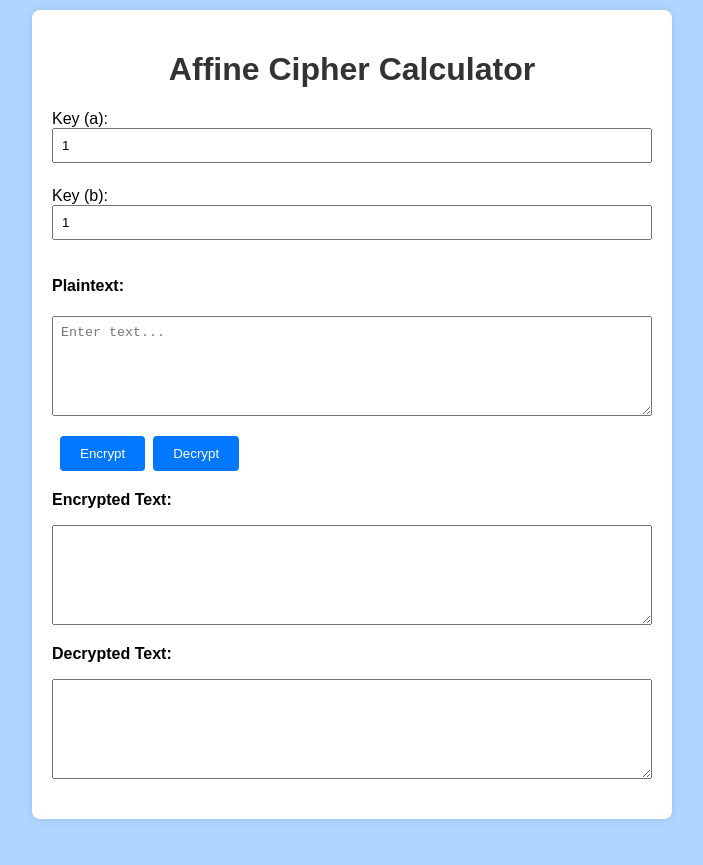
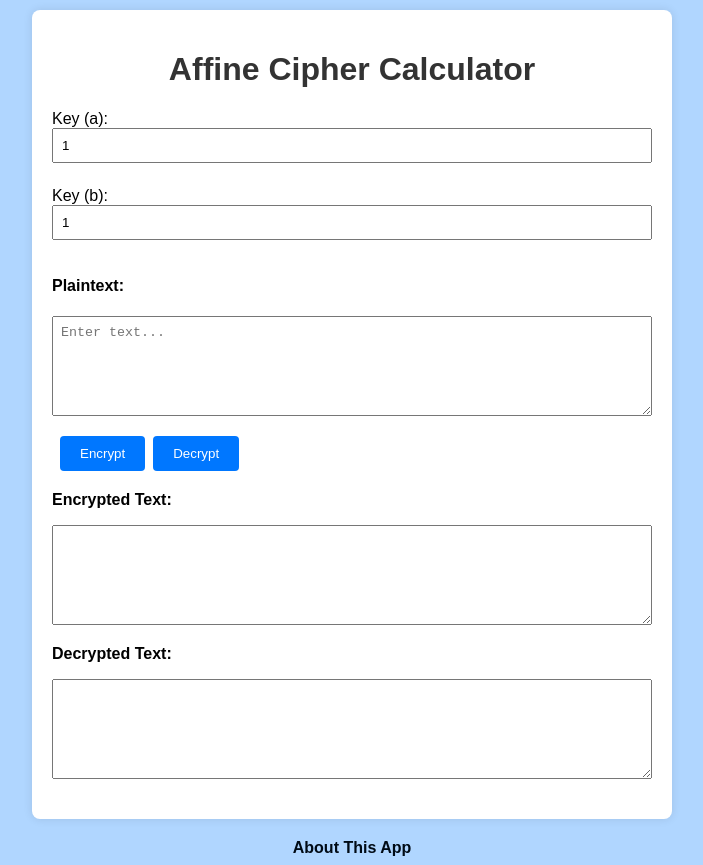
Before and after one commit to aditakbars/affine-cipher-calculator, a React (Create React App) app: page / in a window 1280 px wide. Shown: the whole page, without its empty margins (288-991 px from the left). Before the commit the page ends 829 px from the top, so only its background shows below. Built offline with nearby package versions, Linux system fonts and the light colour scheme.

Commit message:
adding about page

```diff
--- a/src/App.css
+++ b/src/App.css
@@ -16,7 +16,16 @@ body {
   border-radius: 8px;
   margin-top: 10px;
   margin-bottom: 10px;
+
 }
+
+.img-container {
+  text-align: center; /* Tambahkan properti text-align: center untuk mengatur teks dan gambar di tengah */
+  display: flex;
+  flex-direction: column;
+  align-items: center;
+}
+
 
 h1 {
   text-align: center;
@@ -69,3 +78,45 @@ button:hover {
   color: #d9534f;
   margin-top: 10px;
 }
+
+a {
+  text-decoration: none;
+}
+
+.link {
+  color: #000b16;
+  transition: 1s;
+}
+
+.link:hover{
+  transform: scale(1.2,1.2);
+  color: rgb(24, 88, 126);
+  border: #b0d6ff;
+}
+
+.link::after {
+  color: #000b16;
+}
+
+.link:active {
+  color: #000b16;
+}
+
+footer {
+  text-align: center;
+  margin-top: 20px;
+  margin-bottom: 0.5em;
+  transition: 1.3s;
+}
+
+footer a {
+  color: #000b16;
+  text-decoration: none;
+  font-weight: bold;
+  transition: 1.3s;
+}
+
+footer a:hover {
+  transform: scale(1.2,1.2);
+  text-decoration: underline;
+}
--- a/src/App.js
+++ b/src/App.js
@@ -2,6 +2,7 @@ import React from 'react';
 import { BrowserRouter as Router, Routes, Route } from 'react-router-dom';
 
 import Home from './pages/Home';
+import About from './pages/About';
 
 import './App.css';
 
@@ -11,6 +12,7 @@ function App() {
         <Router>
           <Routes>
             <Route exact path="/" element={<Home/>} />
+            <Route path="/about" element={<About />} />
           </Routes>
       </Router>
     </div>
--- /dev/null
+++ b/src/pages/About.js
@@ -0,0 +1,21 @@
+import { Link } from 'react-router-dom';
+
+import React from 'react';
+
+const About = () => {
+    return (
+        <div className="container">
+            <h1>About This App</h1>
+                <div className='img-container'>
+                    <img src='https://source.unsplash.com/200x200?minion' alt='prof'/>
+                </div>
+            <p>
+                This Affine Cipher Calculator is created by Aditya Akbar Subakti as a remedial project for the mid-semester exam
+            in the Cryptography course. It is a simple web-based tool to encrypt and decrypt messages using the Affine Cipher algorithm.
+            </p>
+            <Link to="/"><h4 className='link'> Click here to go back to the Calculator </h4></Link>
+        </div>
+    );
+};
+
+export default About;
--- a/src/pages/Home.js
+++ b/src/pages/Home.js
@@ -1,5 +1,6 @@
 import React, { useState } from 'react';
-import { encrypt, decrypt } from '../func/crypto'; // Pastikan path-nya sesuai dengan struktur proyekmu
+import { encrypt, decrypt } from '../func/crypto';
+import { Link } from 'react-router-dom';
 import '../App.css';
 
 const Home = () => {
@@ -30,6 +31,7 @@ const Home = () => {
     };
 
     return (
+        <>
         <div className="container">
             <h1>Affine Cipher Calculator</h1>
             <label>
@@ -69,6 +71,10 @@ const Home = () => {
                 </div>
             </div>
         </div>
+        <footer>
+            <Link to="/about">About This App</Link>
+        </footer>
+        </>
     );
 
 };
```
